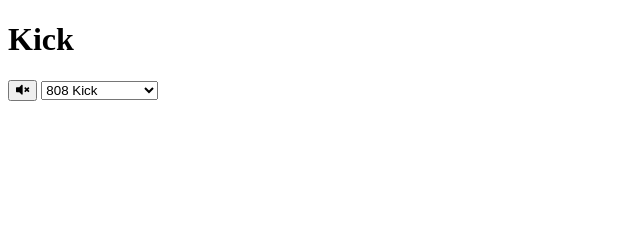
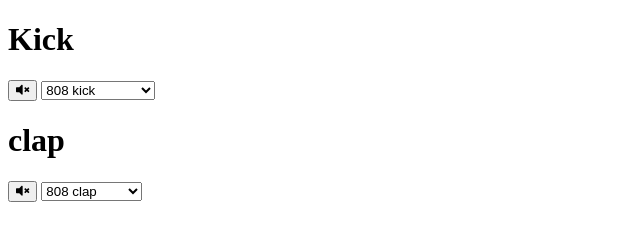
Before and after one commit to EmmanuelD69/Beatbox, a plain HTML site: page index.html in a window 1280 px wide. Shown: the whole page, without its empty margins (0-640 px from the left). Drawn offline with Linux system fonts and the light colour scheme.

Commit message:
ajout interface clap

```diff
--- a/index.html
+++ b/index.html
@@ -15,46 +15,46 @@
             <i class="fas fa-volume-mute"></i>
           </button>
           <select name="kick-select" id="kick-select">
-            <option value="./allSounds/kick-808.wav">808 Kick</option>
+            <option value="./allSounds/kick-808.wav">808 kick</option>
             <option value="./allSounds/kick-acoustic01.wav"
-              >Acoustic01 Kick</option
+              >Acoustic01 kick</option
             >
             <option value="./allSounds/kick-acoustic02.wav"
-              >Acoustic02 Kick</option
+              >Acoustic02 kick</option
             >
-            <option value="./allSounds/kick-big.wav">Big Kick</option>
-            <option value="./allSounds/kick-classic.wav">Classic Kick</option>
+            <option value="./allSounds/kick-big.wav">Big kick</option>
+            <option value="./allSounds/kick-classic.wav">Classic kick</option>
             <option value="./allSounds/kick-cultivator.wav"
-              >Cultivator Kick</option
+              >Cultivator kick</option
             >
-            <option value="./allSounds/kick-deep.wav">Deep Kick</option>
-            <option value="./allSounds/kick-dry.wav">Dry Kick</option>
+            <option value="./allSounds/kick-deep.wav">Deep kick</option>
+            <option value="./allSounds/kick-dry.wav">Dry kick</option>
             <option value="./allSounds/kick-electro01.wav"
-              >Electro01 Kick</option
+              >Electro01 kick</option
             >
             <option value="./allSounds/kick-electro02.wav"
-              >Electro02 Kick</option
+              >Electro02 kick</option
             >
-            <option value="./allSounds/kick-floppy.wav">Floppy Kick</option>
-            <option value="./allSounds/kick-gritty.wav">Gritty Kick</option>
-            <option value="./allSounds/kick-heavy.wav">Heavy Kick</option>
-            <option value="./allSounds/kick-newwave.wav">New Wave Kick</option>
+            <option value="./allSounds/kick-floppy.wav">Floppy kick</option>
+            <option value="./allSounds/kick-gritty.wav">Gritty kick</option>
+            <option value="./allSounds/kick-heavy.wav">Heavy kick</option>
+            <option value="./allSounds/kick-newwave.wav">New Wave kick</option>
             <option value="./allSounds/kick-oldschool.wav"
-              >Old School Kick</option
+              >Old School kick</option
             >
-            <option value="./allSounds/kick-plain.wav">Plain Kick</option>
+            <option value="./allSounds/kick-plain.wav">Plain kick</option>
             <option value="./allSounds/kick-slapback.wav"
-              >Slap Back Kick</option
+              >Slap Back kick</option
             >
-            <option value="./allSounds/kick-softy.wav">Softy Kick</option>
-            <option value="./allSounds/kick-stomp.wav">Stomp Kick</option>
-            <option value="./allSounds/kick-tape.wav">Tape Kick</option>
-            <option value="./allSounds/kick-thump.wav">Thump Kick</option>
-            <option value="./allSounds/kick-tight.wav">Tight Kick</option>
-            <option value="./allSounds/kick-tron.wav">Tron Kick</option>
-            <option value="./allSounds/kick-vinyl01.wav">Vinyl01 Kick</option>
-            <option value="./allSounds/kick-vinyl02.wav">Vinyl02 Kick</option>
-            <option value="./allSounds/kick-zapper.wav">Zapper Kick</option>
+            <option value="./allSounds/kick-softy.wav">Softy kick</option>
+            <option value="./allSounds/kick-stomp.wav">Stomp kick</option>
+            <option value="./allSounds/kick-tape.wav">Tape kick</option>
+            <option value="./allSounds/kick-thump.wav">Thump kick</option>
+            <option value="./allSounds/kick-tight.wav">Tight kick</option>
+            <option value="./allSounds/kick-tron.wav">Tron kick</option>
+            <option value="./allSounds/kick-vinyl01.wav">Vinyl01 kick</option>
+            <option value="./allSounds/kick-vinyl02.wav">Vinyl02 kick</option>
+            <option value="./allSounds/kick-zapper.wav">Zapper kick</option>
           </select>
         </div>
         <div class="kick">
@@ -68,6 +68,32 @@
           <div class="pad kick-pad B7"></div>
         </div>
       </div>
+      <div class="clap-sample">
+        <div class="controls">
+          <h1>clap</h1>
+          <button data-sample="0" class="mute clap-volume">
+            <i class="fas fa-volume-mute"></i>
+          </button>
+          <select name="clap-select" id="clap-select">
+            <option value="./allSounds/clap-808.wav">808 clap</option>
+            <option value="./allSounds/clap-analog.wav">Analog clap</option>
+            <option value="./allSounds/clap-crushed.wav">Crushed clap</option>
+            <option value="./allSounds/clap-fat.wav">Fat clap</option>
+            <option value="./allSounds/clap-slapper.wav">Slapper clap</option>
+            <option value="./allSounds/clap-tape.wav">Tape clap</option>
+          </select>
+        </div>
+        <div class="clap">
+          <div class="pad clap-pad B0"></div>
+          <div class="pad clap-pad B1"></div>
+          <div class="pad clap-pad B2"></div>
+          <div class="pad clap-pad B3"></div>
+          <div class="pad clap-pad B4"></div>
+          <div class="pad clap-pad B5"></div>
+          <div class="pad clap-pad B6"></div>
+          <div class="pad clap-pad B7"></div>
+        </div>
+      </div>
     </div>
     <!-- /* ajout de font-awesome cdnjs via le site:
     https://cdnjs.com/libraries/font-awesome */ -->
```
